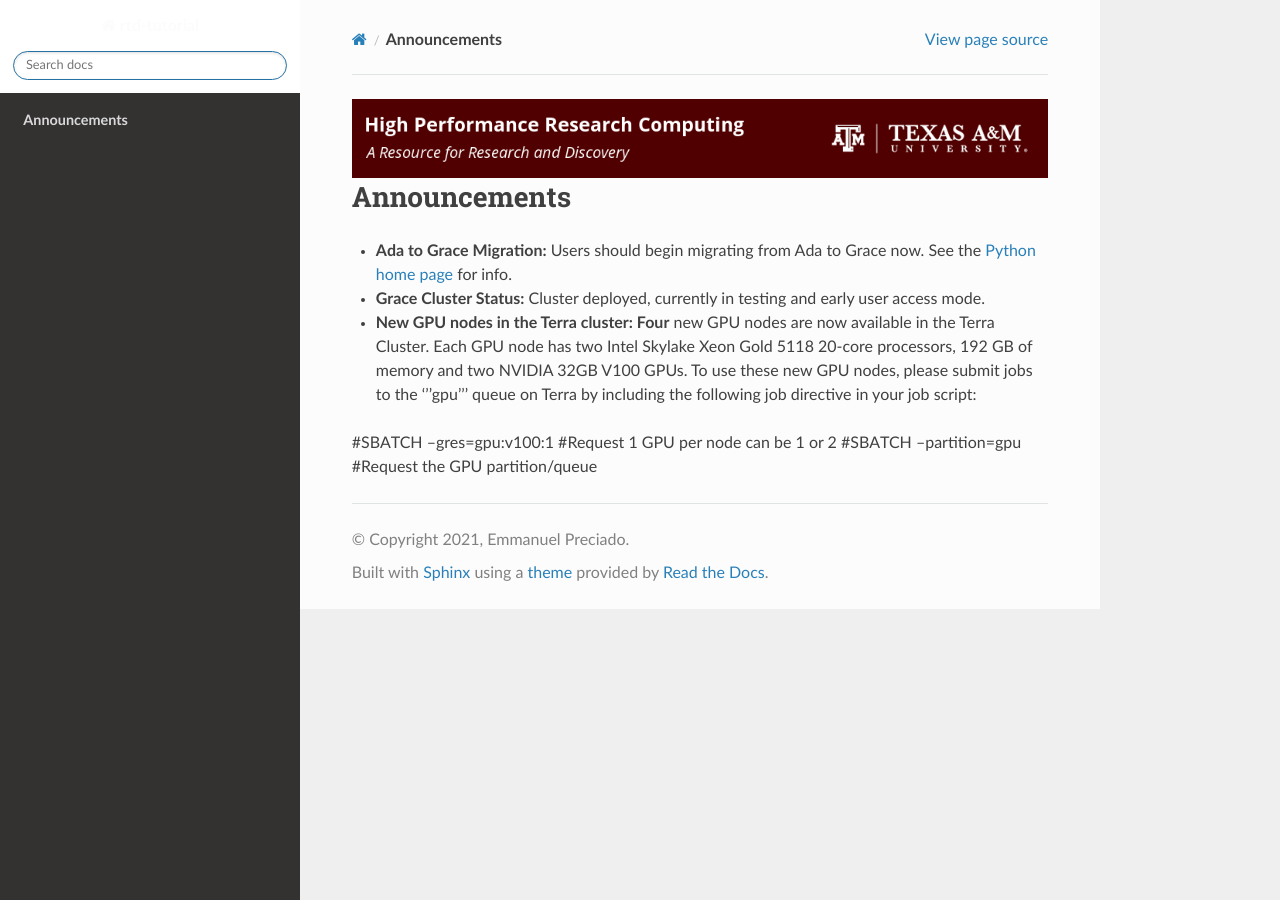
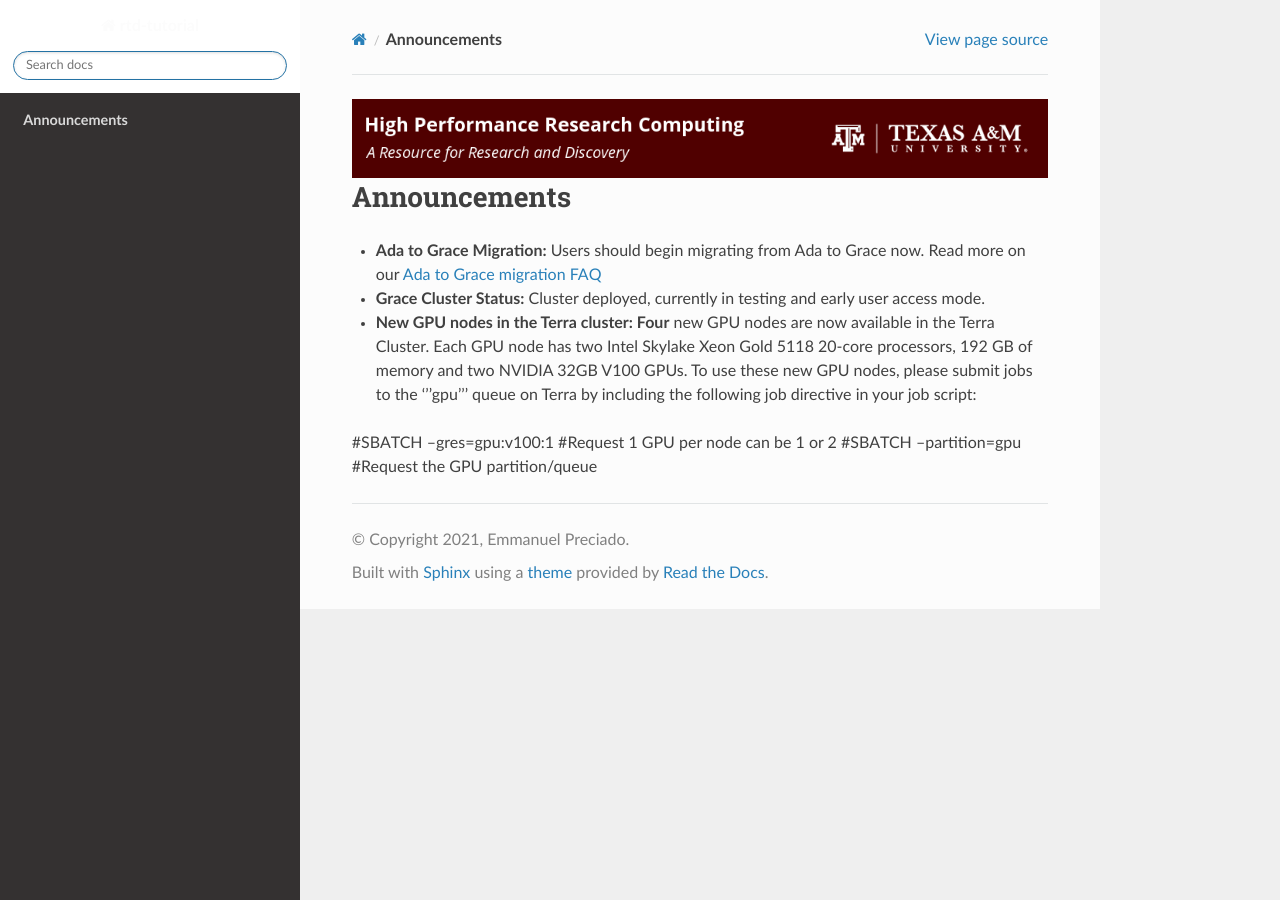
Before and after one commit to EmmanuelDej/rtd-tutorial, a Sphinx documentation site: the page built from docs/index.rst, in a window 1280 px wide. Built offline with Sphinx 7.4.7 and the Read the Docs theme 2.0.0, drawn with Linux system fonts in a browser that asks for light colours.

Commit message:
Update index.rst

```diff
--- a/docs/index.rst
+++ b/docs/index.rst
@@ -13,7 +13,7 @@
 **Announcements**
 ================
 
-* **Ada to Grace Migration:** Users should begin migrating from Ada to Grace now. See the `Python home page <http://www.python.org>`_ for info.
+* **Ada to Grace Migration:** Users should begin migrating from Ada to Grace now. Read more on our `Ada to Grace migration FAQ <https://hprc.tamu.edu/wiki/HPRC:AdaGraceFAQ>`_
 * **Grace Cluster Status:** Cluster deployed, currently in testing and early user access mode.
 
 * **New GPU nodes in the Terra cluster: Four** new GPU nodes are now available in the Terra Cluster.  Each GPU node has two Intel Skylake Xeon Gold 5118 20-core processors, 192 GB of memory and two NVIDIA 32GB V100 GPUs. To use these new GPU nodes, please submit jobs to the '''gpu''' queue on Terra by including the following job directive in your job script:
```
